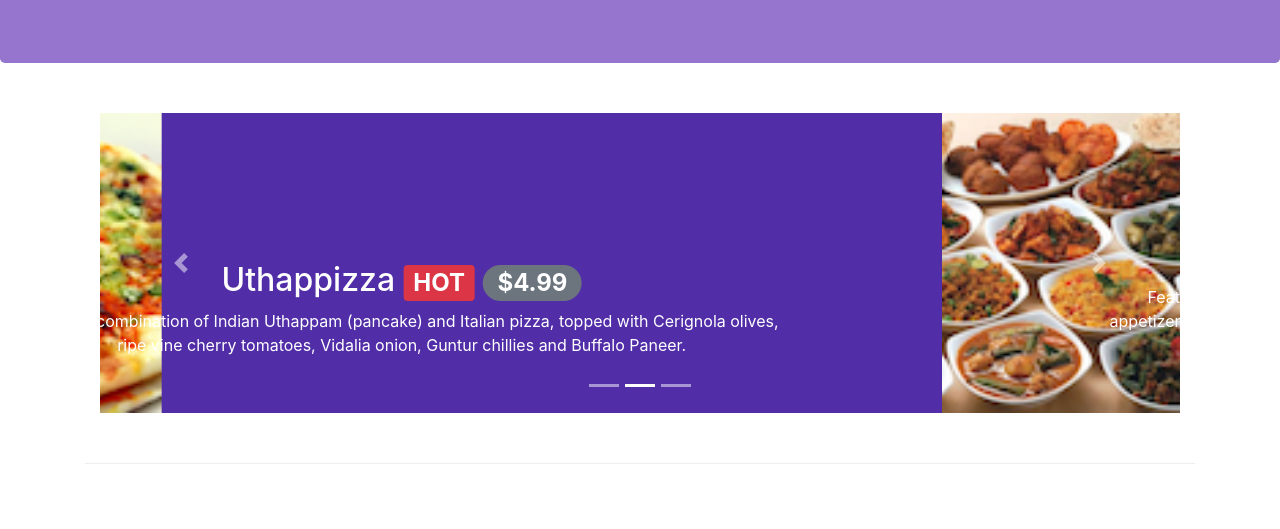
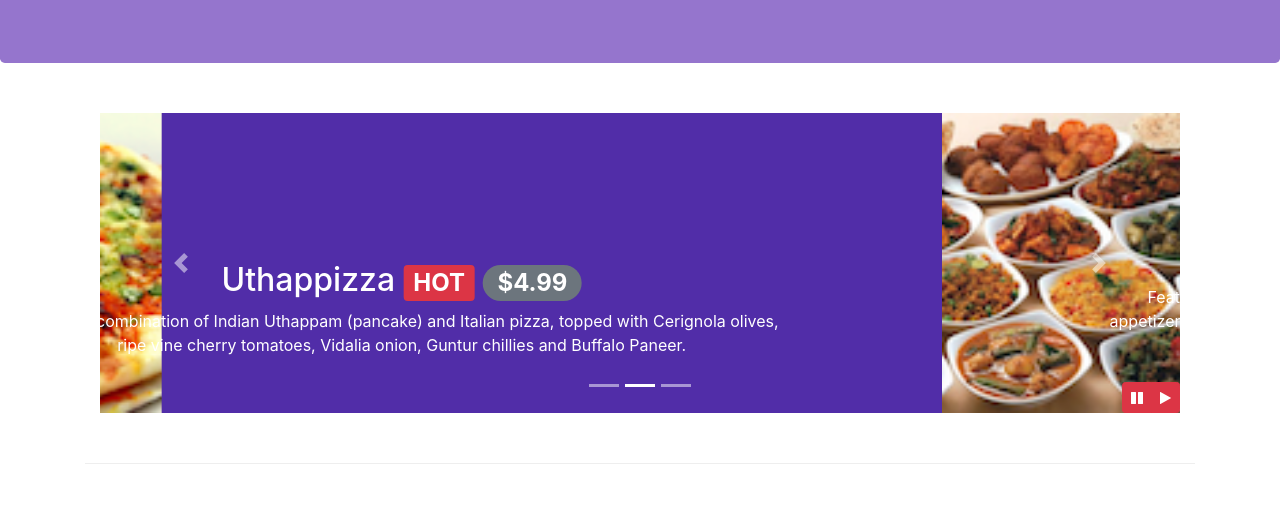
Before and after one commit to diegocejj/WebPageHongKong, a website: page index.html in a window 1280 px wide. Shown: the part 271-800 px from the top of the page. Drawn offline with nearby package versions, Linux system fonts and the light colour scheme.

Commit message:
Button play stop carousel jQuery

```diff
--- a/css/styles.css
+++ b/css/styles.css
@@ -63,3 +63,10 @@ body {
     left: 0;
     min-height: 300px;
 }
+
+#carouselButton {
+    right: 0px;
+    position: absolute;
+    bottom: 0px;
+    z-index: 1;
+}
--- a/index.html
+++ b/index.html
@@ -204,7 +204,14 @@
                         <a class="carousel-control-next" href="#mycarousel" role="button" data-slide="next">
                             <span class="carousel-control-next-icon"></span>
                         </a>
-
+                        <div class="btn-group" id="carouselButton">
+                            <button class="btn btn-danger btn-sm" id="carousel-pause">
+                                <span class="fa fa-pause"></span>
+                            </button>
+                            <button class="btn btn-danger btn-sm" id="carousel-play">
+                                <span class="fa fa-play"></span>
+                            </button>
+                        </div>
                     </div>
                 </div>
             </div>
@@ -307,6 +314,19 @@
     <script src="node_modules/popper.js/dist/umd/popper.min.js"></script>
     <script src="node_modules/bootstrap/dist/js/bootstrap.min.js"></script>
 
+    <!-- Button play/stop carousel -->
+    <script>
+        $(document).ready(function(){
+            $("#mycarousel").carousel({ interval : 2000 });
+            $("#carousel-pause").click(function(){
+                $("#mycarousel").carousel("pause");
+            });
+            $("#carousel-play").click(function(){
+                $("#mycarousel").carousel("cycle");
+            });
+        });
+    </script>
+
 </body>
 
 </html>
```
